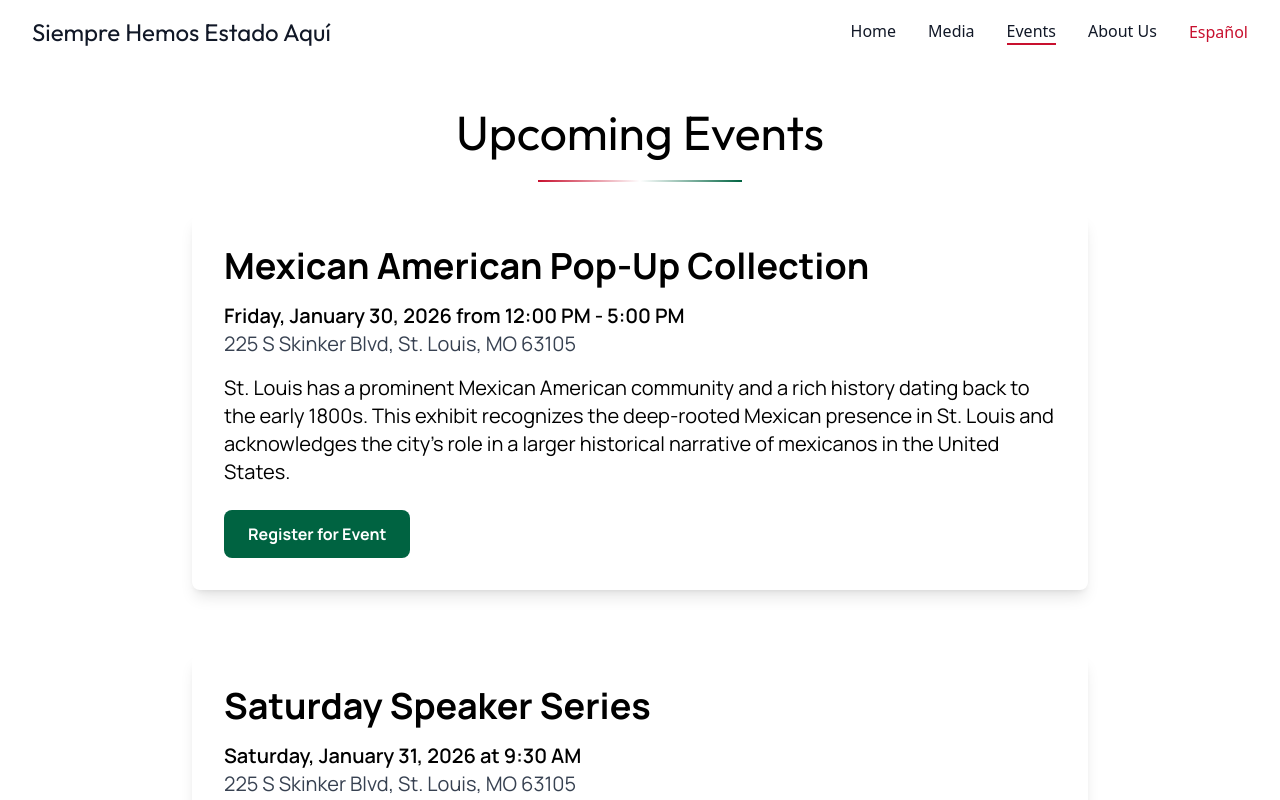
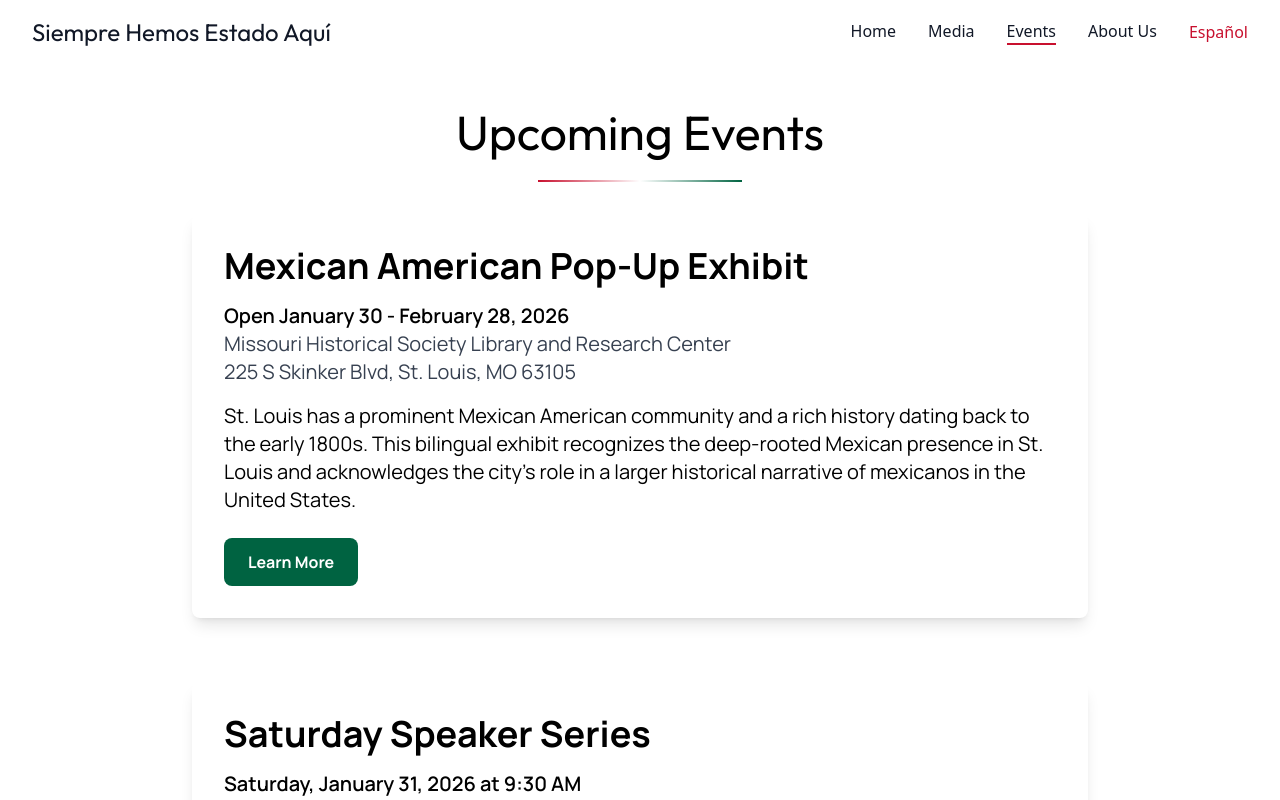
Before and after one commit to DylanAlfonso13/mexstl, a Next.js app: page /events in a window 1280 px wide. Shown: the top 800 px of the page. Built offline with nearby package versions, Linux system fonts and the light colour scheme.

Commit message:
Updates based on jade's reccs

```diff
--- a/src/app/events/page.tsx
+++ b/src/app/events/page.tsx
@@ -22,27 +22,41 @@ export default function Media() {
         {/* Mexican American Exhibit */}
         <UpcomingEvent
           language={language}
-          titleEn="Mexican American Pop-Up Collection"
-          titleEs="Colección Emergente Mexicoamericana"
-          dateEn="Friday, January 30, 2026 from 12:00 PM - 5:00 PM"
-          dateEs="Viernes, 30 de enero de 2026 de 12:00 PM - 5:00 PM"
-          locationEn="225 S Skinker Blvd, St. Louis, MO 63105"
-          locationEs="225 S Skinker Blvd, St. Louis, MO 63105"
+          titleEn="Mexican American Pop-Up Exhibit"
+          titleEs="Exhibición Emergente Mexicoamericana"
+          dateEn="Open January 30 - February 28, 2026"
+          dateEs="Abierto del 30 de enero al 28 de febrero de 2026"
+          locationEn={
+            <>
+              Missouri Historical Society Library and Research Center
+              <br />
+              225 S Skinker Blvd, St. Louis, MO 63105
+            </>
+          }
+          locationEs={
+            <>
+              Missouri Historical Society Library and Research Center
+              <br />
+              225 S Skinker Blvd, St. Louis, MO 63105
+            </>
+          }
           descriptionEn={
             <>
               St. Louis has a prominent Mexican American community and a rich history dating back to the early 1800s.
-              This exhibit recognizes the deep-rooted Mexican presence in St. Louis and acknowledges the city&apos;s role
+              This bilingual exhibit recognizes the deep-rooted Mexican presence in St. Louis and acknowledges the city&apos;s role
               in a larger historical narrative of mexicanos in the United States.
             </>
           }
           descriptionEs={
             <>
               St. Louis tiene una prominente comunidad mexicoamericana y una rica historia que se remonta a principios
-              del siglo XIX. Esta exhibición reconoce la presencia mexicana profundamente arraigada en St. Louis y
+              del siglo XIX. Esta exhibición bilingüe reconoce la presencia mexicana profundamente arraigada en St. Louis y
               reconoce el papel de la ciudad en una narrativa histórica más amplia de mexicanos en los Estados Unidos.
             </>
           }
           registerUrl="https://www.facebook.com/events/1916072968982801/1916072985649466/?ref_source=NEWS_FEED"
+          registerTextEn="Learn More"
+          registerTextEs="Más Información"
         />
 
         {/* Saturday Speaker Series - Upcoming Event */}
--- a/src/components/UpcomingEvent.tsx
+++ b/src/components/UpcomingEvent.tsx
@@ -5,9 +5,9 @@ interface UpcomingEventProps {
   titleEs: string;
   dateEn: string;
   dateEs: string;
-  location?: string;
-  locationEn?: string;
-  locationEs?: string;
+  location?: string | React.ReactNode;
+  locationEn?: string | React.ReactNode;
+  locationEs?: string | React.ReactNode;
   admissionEn?: string;
   admissionEs?: string;
   descriptionEn: React.ReactNode;
```
